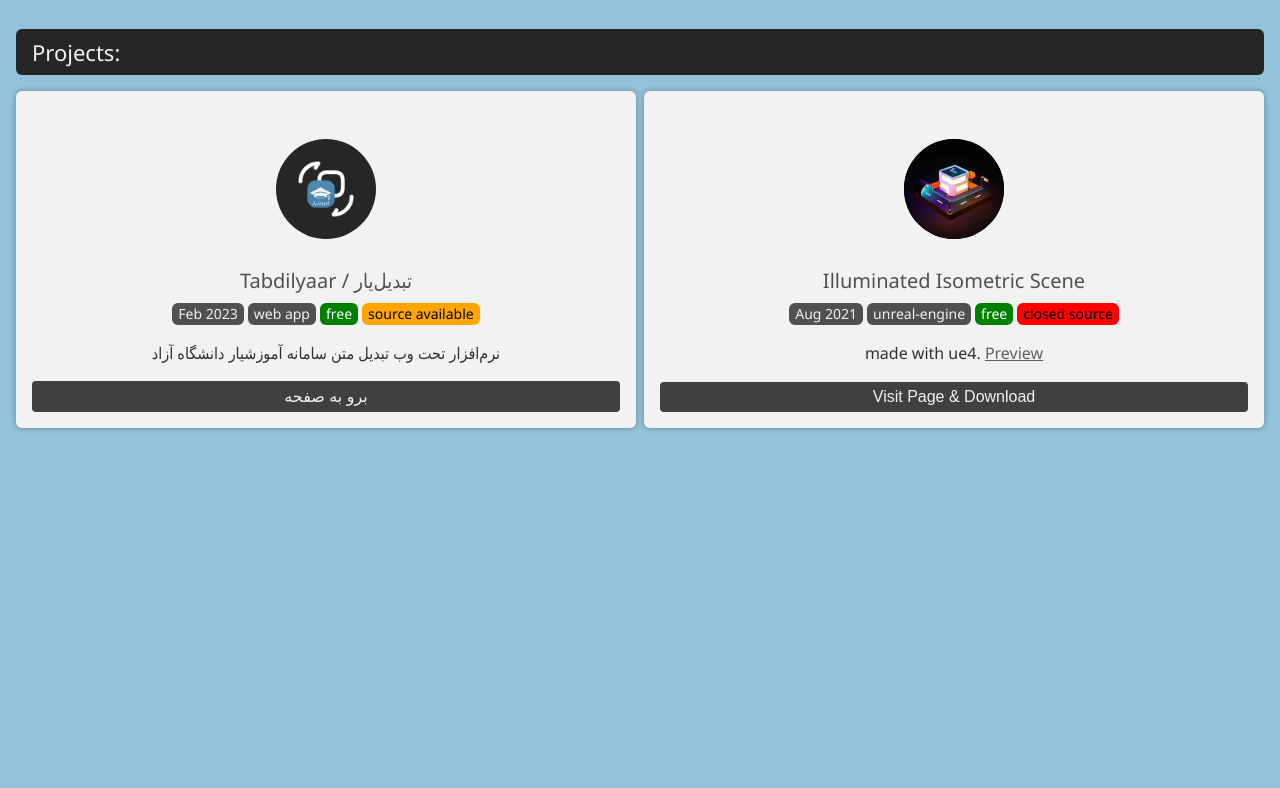
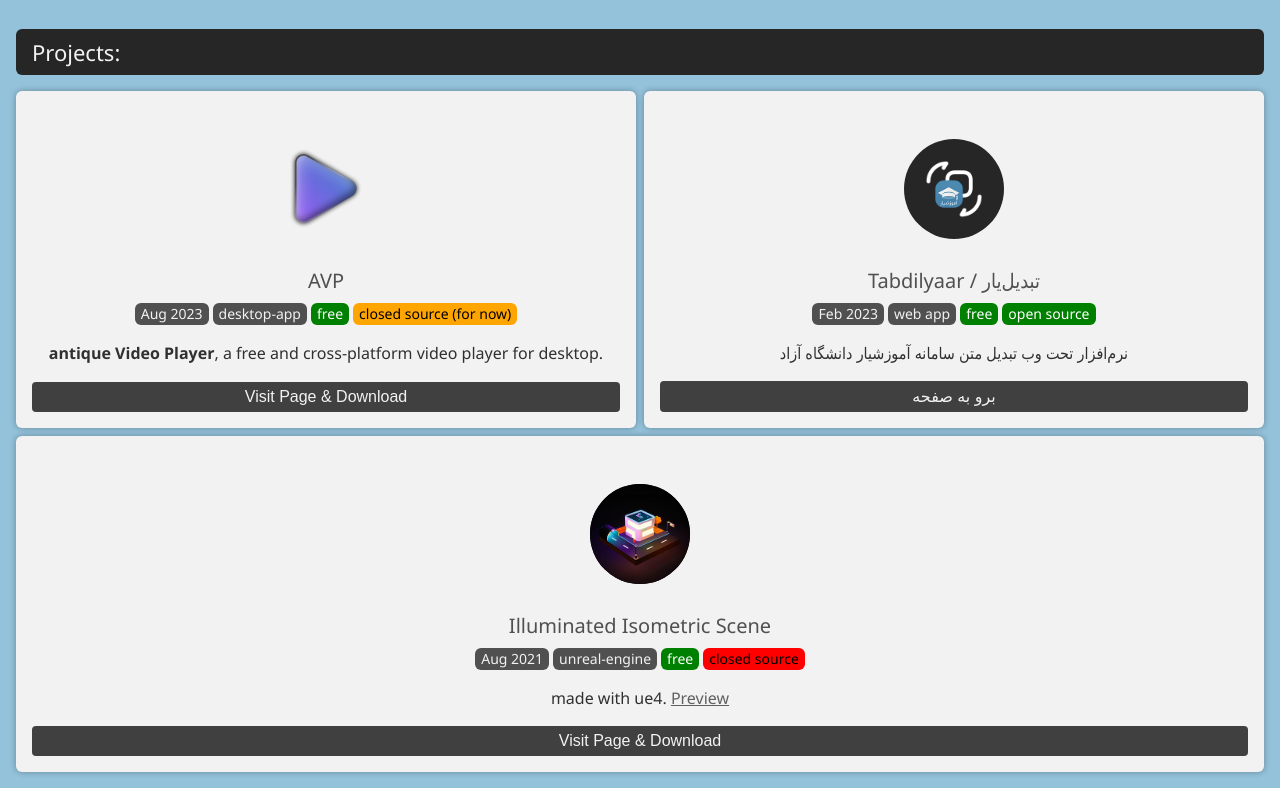
Before and after one commit to AntiqueOcean/AntiqueOcean.github.io, a plain HTML site: page index.html in a window 1280 px wide. Shown: the part 1710-2498 px from the top of the page. Before the commit the page ends 2154 px from the top, so only its background shows below. Drawn offline with nearby package versions, Linux system fonts and the light colour scheme.

Commit message:
added avp

```diff
--- a/index.html
+++ b/index.html
@@ -101,11 +101,17 @@
     <div class="reveal" id="projects">
         <h1>Projects:</h1>
         <ul>
-
+            <li>
+                <img src="Assets/icons/avp.png" style="--accent: 323232"/>
+                <h1>AVP</h1>
+                <h2><sub>Aug 2023</sub><sub>desktop-app</sub><sub class="green">free</sub><sub class="orange">closed source (for now)</sub></h2>
+                <p><b>antique Video Player</b>, a free and cross-platform video player for desktop.</p>
+                <button onclick="window.open('https://antiqueocean.github.io/avp-public/', '_blank').focus();">Visit Page & Download</button>
+            </li>
             <li>
                 <img src="Assets/icons/tabdilyaar.png" style="--accent: #262626"/>
                 <h1>Tabdilyaar / تبدیل‌یار</h1>
-                <h2><sub>Feb 2023</sub><sub>web app</sub><sub class="green">free</sub><sub class="orange">source available</sub></h2>
+                <h2><sub>Feb 2023</sub><sub>web app</sub><sub class="green">free</sub><sub class="green">open source</sub></h2>
                 <p dir="rtl">نرم‌افزار تحت وب تبدیل متن سامانه آموزشیار دانشگاه آزاد</p>
                 <button onclick="window.open('https://antiqueocean.github.io/TabdilYaar/', '_blank').focus();">برو به صفحه</button>
             </li>
```
Also changed, not shown: Assets/icons/avp.png (added).
